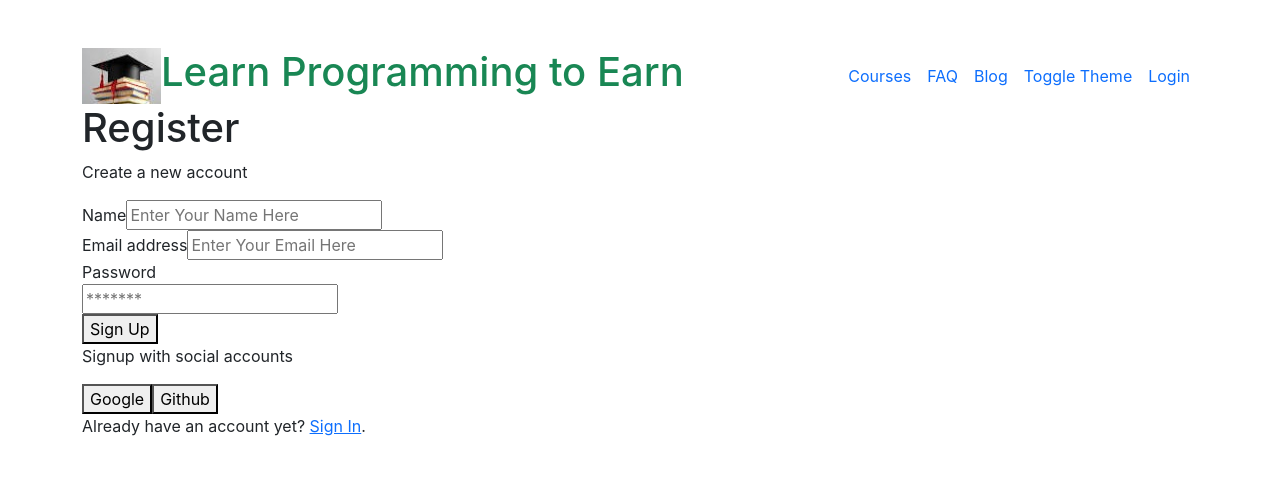
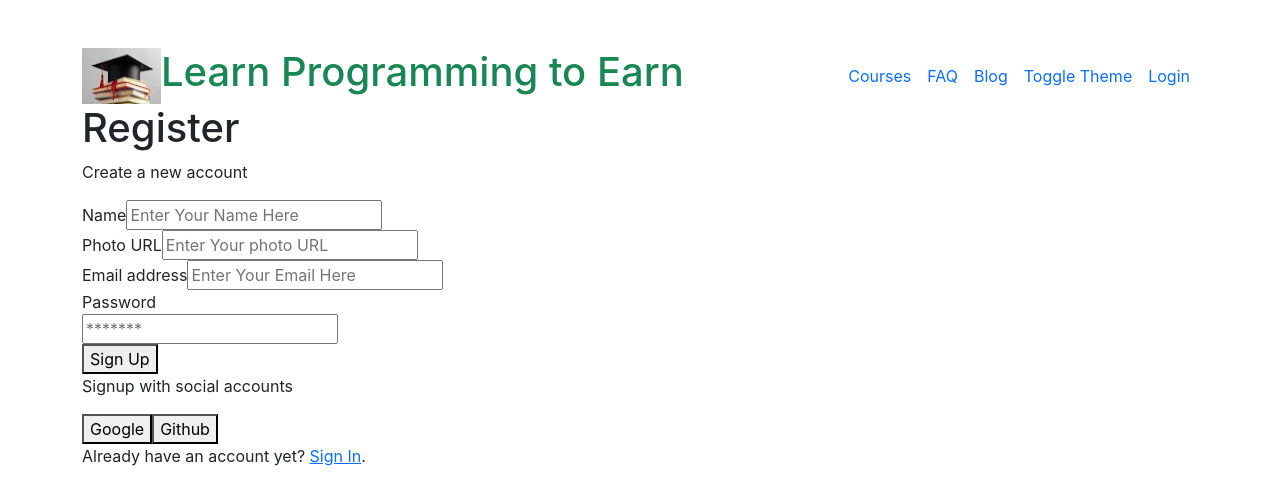
Before and after one commit to UttomKumarRoy/Assignment-10-client, a React (Create React App) app: page /register in a window 1280 px wide. Shown: the top 504 px of the page. Built offline with nearby package versions, Linux system fonts and the light colour scheme; no server answers.

Commit message:
Login email and password err shown

```diff
--- a/public/index.html
+++ b/public/index.html
@@ -9,7 +9,7 @@
       name="description"
       content="Web site created using create-react-app"
     />
-    <link rel="apple-touch-icon" href="%PUBLIC_URL%/logo192.png" />
+    <!--<link rel="apple-touch-icon" href="%PUBLIC_URL%/logo192.png" />-->
 
     <link rel="manifest" href="%PUBLIC_URL%/manifest.json" />
 
--- a/src/components/Login.js
+++ b/src/components/Login.js
@@ -5,6 +5,7 @@ import { AuthContext } from '../contexts/UserContext'
 
 const Login = () => {
   const [userEmail, setUserEmail] = useState('')
+  const [err, setErr]=useState('')
   // const [showPass, setShowPass] = useState(false)
   const navigate = useNavigate()
   const location = useLocation()
@@ -24,7 +25,10 @@ const Login = () => {
         navigate(from, { replace: true })
         console.log(result.user)
       })
-      .catch(error => toast.error(error.message))
+      .catch(error => {
+        toast.error(error.message)
+        setErr(error.message);}
+      )
   }
 
   // Google Signin
@@ -47,7 +51,8 @@ const Login = () => {
       .then(() => {
         toast.success('Reset link has been sent, please check email')
       })
-      .catch(error => toast.error(error.message))
+      .catch(error => toast.error(error.message)
+      )
   }
 
   return (
@@ -108,6 +113,7 @@ const Login = () => {
             >
               Sign in
             </button>
+            <p className='text-warning'>{err}</p>
           </div>
         </form>
         <div className=''>
--- a/src/components/Register.js
+++ b/src/components/Register.js
@@ -8,7 +8,7 @@ const Register = () => {
   const navigate = useNavigate()
   const location = useLocation()
   const from = location.state?.from?.pathname || '/'
-  const { createUser, updateName, verifyEmail, signInWithGoogle, signInWithGithub } =
+  const { createUser, updateName,  signInWithGoogle, signInWithGithub } =
     useContext(AuthContext)
 
   // Signup using Email & Pass
@@ -16,6 +16,7 @@ const Register = () => {
     event.preventDefault()
 
     const name = event.target.name.value
+    const photo = event.target.photo.value
     const email = event.target.email.value
     const password = event.target.password.value
 
@@ -25,22 +26,23 @@ const Register = () => {
         console.log(result.user)
 
         //2. Update Name
-        updateName(name)
-          .then(() => {
-            toast.success('Name Updated')
+        updateName(name, photo)
+          .then((result) => {
+            toast.success('Name and Photo Updated')
+            console.log(result.user);
 
             //3. Email verification
-            verifyEmail()
-              .then(() => {
-                toast.success('Please check your email for verification link')
-                navigate(from, { replace: true })
-              })
-              .catch(error => {
-                toast.error(error.message)
-              })
+            //verifyEmail()
+            //  .then(() => {
+            //    toast.success('Please check your email for verification link')
+            //    navigate(from, { replace: true })
+            //  })
+            //  .catch(error => {
+            //    toast.error(error.message)
+            //  })
           })
           .catch(error => {
-            toast.error(error.message)
+            //toast.error(error.message)
           })
       })
       .catch(error => console.log(error))
@@ -88,6 +90,20 @@ const Register = () => {
                 data-temp-mail-org='0'
               />
             </div>
+            <div>
+              <label htmlFor='email' className=''>
+                Photo URL
+              </label>
+              <input
+                type='text'
+                name='photo'
+                id='photo'
+                placeholder='Enter Your photo URL'
+                className=''
+                data-temp-mail-org='0'
+              />
+            </div>
+
             <div>
               <label htmlFor='email' className=''>
                 Email address
--- a/src/contexts/UserContext.js
+++ b/src/contexts/UserContext.js
@@ -32,9 +32,9 @@ import {
 
     //   2. Update Name
 
-    const updateName = name => {
+    const updateName = (name, photo) => {
       setLoading(true)
-      return updateProfile(auth.currentUser, { displayName: name })
+      return updateProfile(auth.currentUser, { displayName: name ,photoURL: photo})
     }
 
     //   3. Email Verify
```
